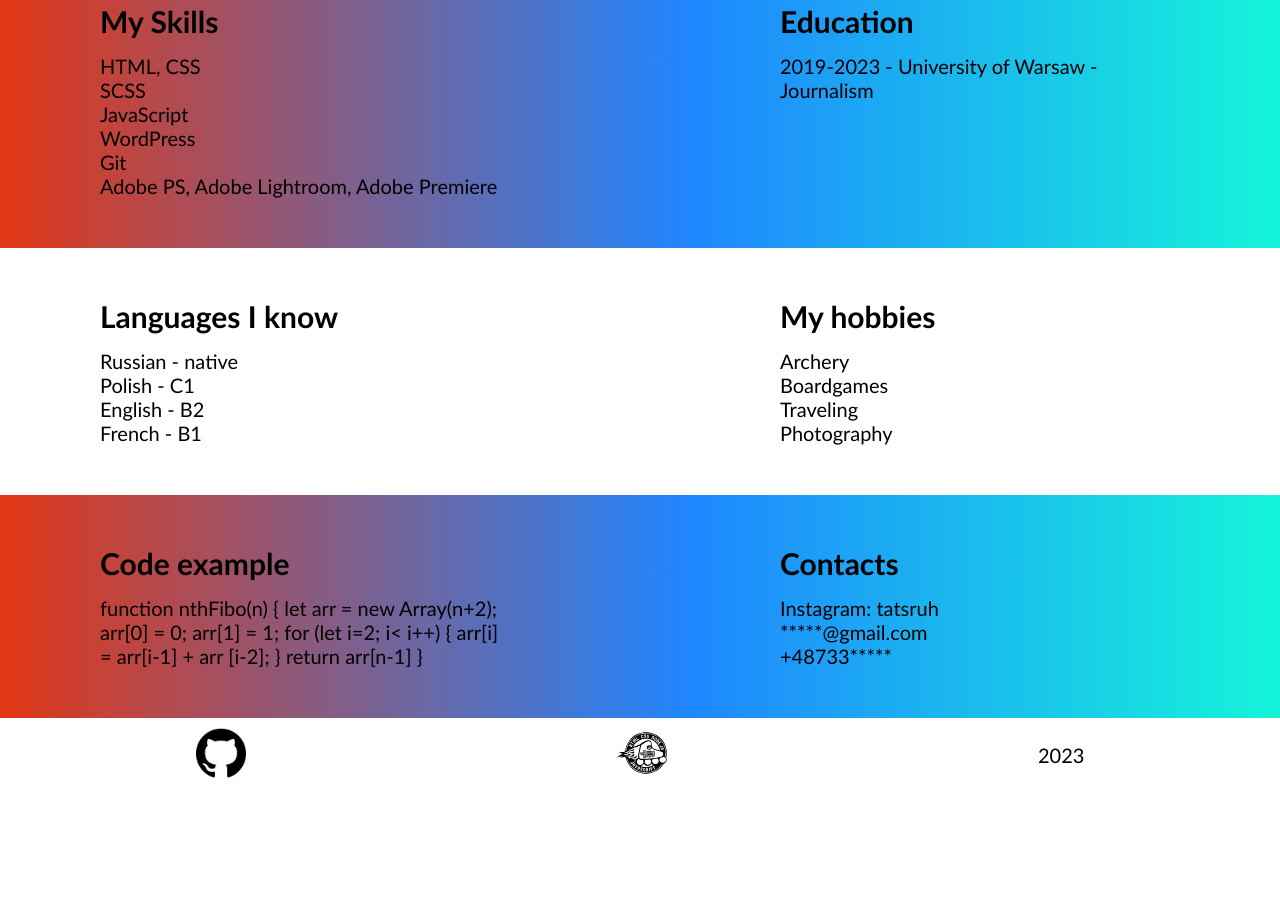
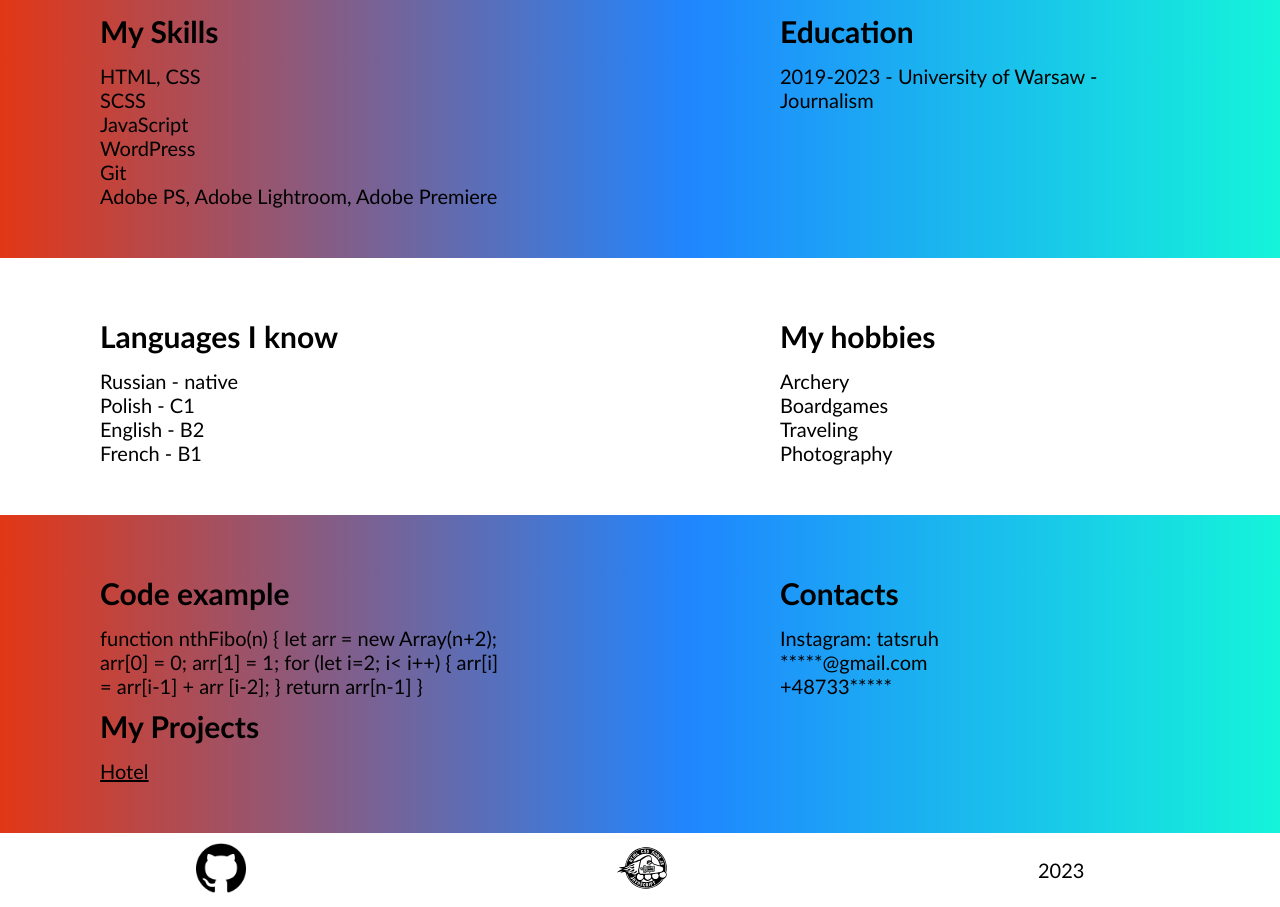
Before and after one commit to tatsruh/rsschool-cv, a plain HTML site: page index.html in a window 1280 px wide. Shown: the part 701-1608 px from the top of the page. Before the commit the page ends 1493 px from the top, so only its background shows below. Drawn offline with Linux system fonts and the light colour scheme.

Commit message:
feat: add projects

```diff
--- a/index.html
+++ b/index.html
@@ -100,6 +100,12 @@
               = 1; for (let i=2; i&lt; i++) { arr[i] = arr[i-1] + arr [i-2]; }
               return arr[n-1] }
             </code>
+            <h2>My Projects</h2>
+            <ul>
+              <li>
+                <a href="https://tatsruh.github.io/HotelProject/">Hotel</a>
+              </li>
+            </ul>
           </div>
           <div class="skills_box">
             <h2>Contacts</h2>
--- a/style.css
+++ b/style.css
@@ -8,6 +8,7 @@
   padding: 0;
   scroll-behavior: smooth;
 }
+
 h1 {
   font-size: 50px;
   padding-bottom: 30px;
@@ -75,6 +76,7 @@ p {
 h2 {
   font-size: 30px;
   padding-bottom: 15px;
+  padding-top: 10px;
 }
 .skills_box {
   width: 400px;
```
